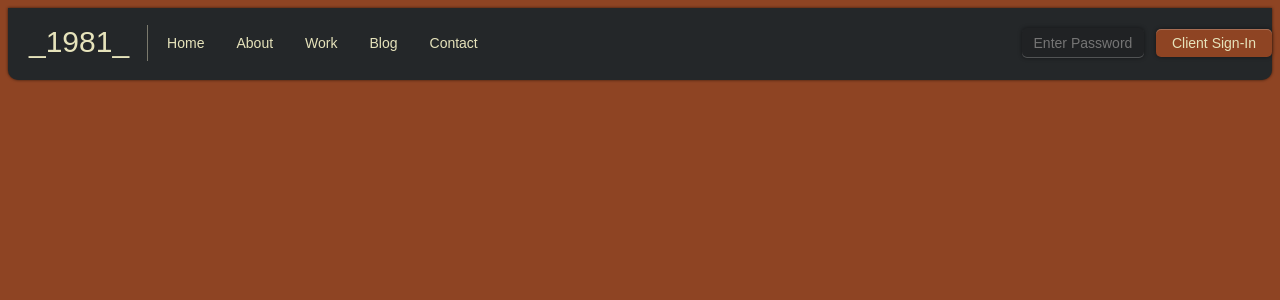
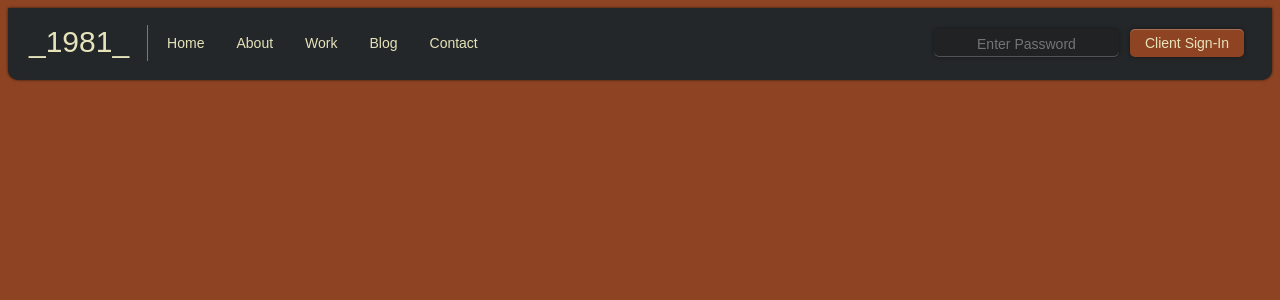
Before and after one commit to VadimKhismatov/vintage.style.website, a React app: page / in a window 1280 px wide. Shown: the top 300 px of the page. Built offline with nearby package versions, Linux system fonts and the light colour scheme.

Commit message:
added auth block to header

```diff
--- /dev/null
+++ b/src/app/components/header/button/button.jsx
@@ -0,0 +1,17 @@
+import './style.scss';
+import React, { Component } from 'react';
+
+class Button extends Component {
+  constructor(props) {
+    super(props);
+  }
+  render() {
+    return (
+      <button type={this.props.type} className="btn">
+        {this.props.text}
+      </button>
+    );
+  }
+}
+
+export default Button;
--- /dev/null
+++ b/src/app/components/header/button/style.scss
@@ -0,0 +1,15 @@
+@import '../../../../scss/base/helpers.scss';
+
+.btn {
+  cursor: pointer;
+  height: 28px;
+  margin: 0 0 0 11px;
+  padding: 0 15px;
+  font-family: $regular3;
+  font-size: em(14);
+  color: $textmain;
+  border: none;
+  border-radius: 5px;
+  box-shadow: 0px 0px 4px 0px rgba(0, 0, 0, 0.46), inset 0px 1px 0px 0px rgba(255, 255, 255, 0.22);
+  background-color: $mainbg;
+}
--- a/src/app/components/header/header.jsx
+++ b/src/app/components/header/header.jsx
@@ -1,7 +1,8 @@
 import './header.scss';
-import React from 'react';
-
-class Header extends React.Component {
+import React, { Component } from 'react';
+import SignInForm from './sign.in.form/sign.in.form';
+import SignOut from './sign.out/sign.out';
+class Header extends Component {
   constructor(props) {
     super(props);
   }
@@ -11,7 +12,7 @@ class Header extends React.Component {
       <header className="header">
         <div className="container">
           <div className="content">
-            <a href="#" className="logo_link">
+            <a href="/" className="logo_link">
               _1981_
             </a>
 
@@ -46,14 +47,8 @@ class Header extends React.Component {
             </nav>
 
             <div className="auth_block">
-              <div className="sign_in">
-                <form action="" className="sign_in_form">
-                  <input type="password" className="sign_input sign_in_pass" id="sign_in_pass" placeholder="Enter Password" />
-                  <button type="submit" className="sign_submit">
-                    Client Sign-In
-                  </button>
-                </form>
-              </div>
+              <SignInForm />
+              {/* <SignOut /> */}
             </div>
           </div>
         </div>
--- a/src/app/components/header/header.scss
+++ b/src/app/components/header/header.scss
@@ -47,29 +47,12 @@
       & .auth_block {
         display: flex;
         align-items: center;
-        & .sign_input {
-          width: 118px;
+        padding: 0 28px 0 0;
+        & .field_wrap {
           height: 28px;
-          font-family: $regular3;
-          font-size: em(14);
-          text-align: center;
-          border: none;
           border-radius: 5px;
           box-shadow: 0px 0px 4px 0px rgba(0, 0, 0, 0.46), inset 0px -1px 0px 0px rgba(255, 255, 255, 0.22);
           background-color: $inputbg;
-        }
-        & .sign_submit {
-          cursor: pointer;
-          height: 28px;
-          margin: 0 0 0 12px;
-          padding: 0 16px;
-          font-family: $regular3;
-          font-size: em(14);
-          color: $textmain;
-          border: none;
-          border-radius: 5px;
-          box-shadow: 0px 0px 4px 0px rgba(0, 0, 0, 0.46), inset 0px 1px 0px 0px rgba(255, 255, 255, 0.22);
-          background-color: $mainbg;
         }
       }
     }
--- /dev/null
+++ b/src/app/components/header/sign.in.form/sign.in.form.jsx
@@ -0,0 +1,23 @@
+import './style.scss';
+import React, { Component } from 'react';
+import Button from '../button/button.jsx';
+
+class SignInForm extends Component {
+  constructor(props) {
+    super(props);
+  }
+  render() {
+    return (
+      <div className="sign_in">
+        <form action="" className="sign_in_form">
+          <label className="field_wrap">
+            <input type="password" className="password" id="password" placeholder="Enter Password" />
+          </label>
+          <Button text="Client Sign-In" type="submit" />
+        </form>
+      </div>
+    );
+  }
+}
+
+export default SignInForm;
--- /dev/null
+++ b/src/app/components/header/sign.in.form/style.scss
@@ -0,0 +1,16 @@
+@import '../../../../scss/base/helpers.scss';
+
+.sign_in_form {
+  display: flex;
+  align-items: center;
+  & .password {
+    min-width: 118px;
+    height: 100%;
+    font-family: $regular3;
+    font-size: em(14);
+    color: $textinput;
+    text-align: center;
+    border: none;
+    background-color: transparent;
+  }
+}
--- /dev/null
+++ b/src/app/components/header/sign.out/sign.out.jsx
@@ -0,0 +1,23 @@
+import './style.scss';
+
+import React, { Component } from 'react';
+import Button from '../button/button';
+class SignOut extends Component {
+  constructor(props) {
+    super(props);
+  }
+  render() {
+    return (
+      <div className="sign_out">
+        <div className="field_wrap">
+          <p className="text">
+            Welcome Back,<span>&nbsp;JohnDoe81</span>
+          </p>
+        </div>
+        <Button text="Client Sign-Out" type="button" />
+      </div>
+    );
+  }
+}
+
+export default SignOut;
--- /dev/null
+++ b/src/app/components/header/sign.out/style.scss
@@ -0,0 +1,21 @@
+@import '../../../../scss/base/helpers.scss';
+
+.sign_out {
+  display: flex;
+  align-items: center;
+  & .field_wrap {
+    & .text {
+      display: flex;
+      align-items: center;
+      justify-content: center;
+      min-width: 178px;
+      height: 100%;
+      font-family: $regular3;
+      font-size: em(14);
+      color: $textinput;
+      & span {
+        color: $mainbg;
+      }
+    }
+  }
+}
```
